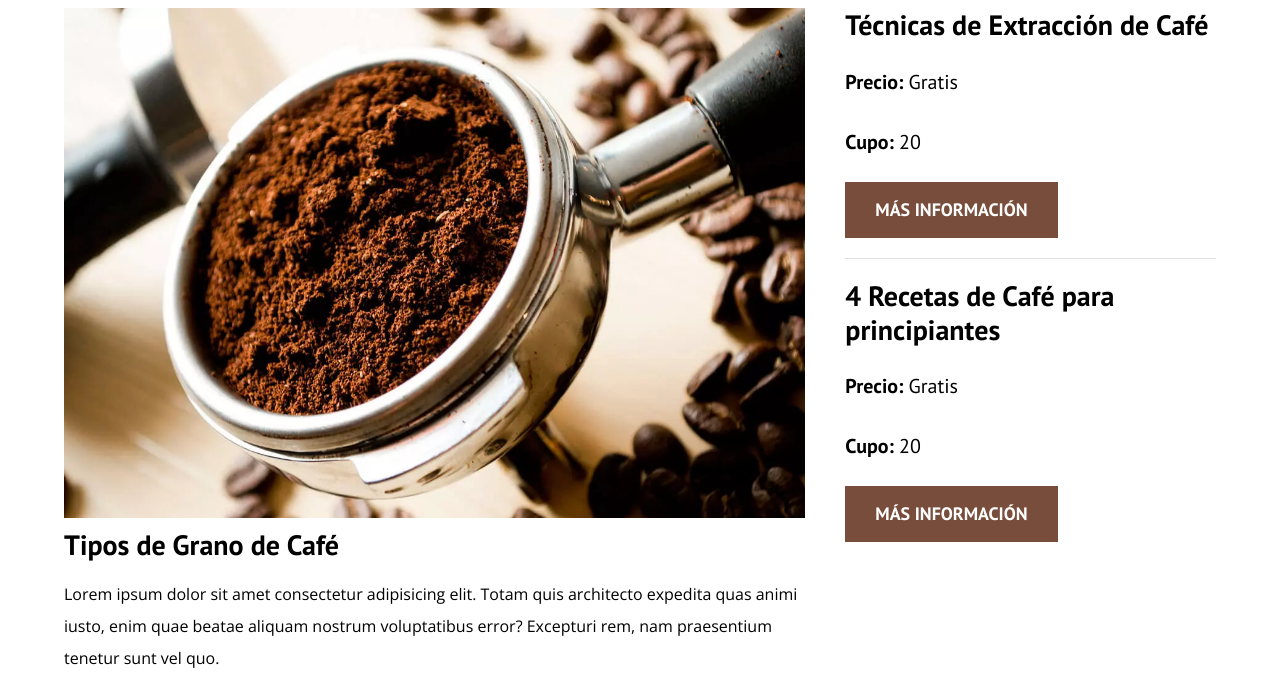
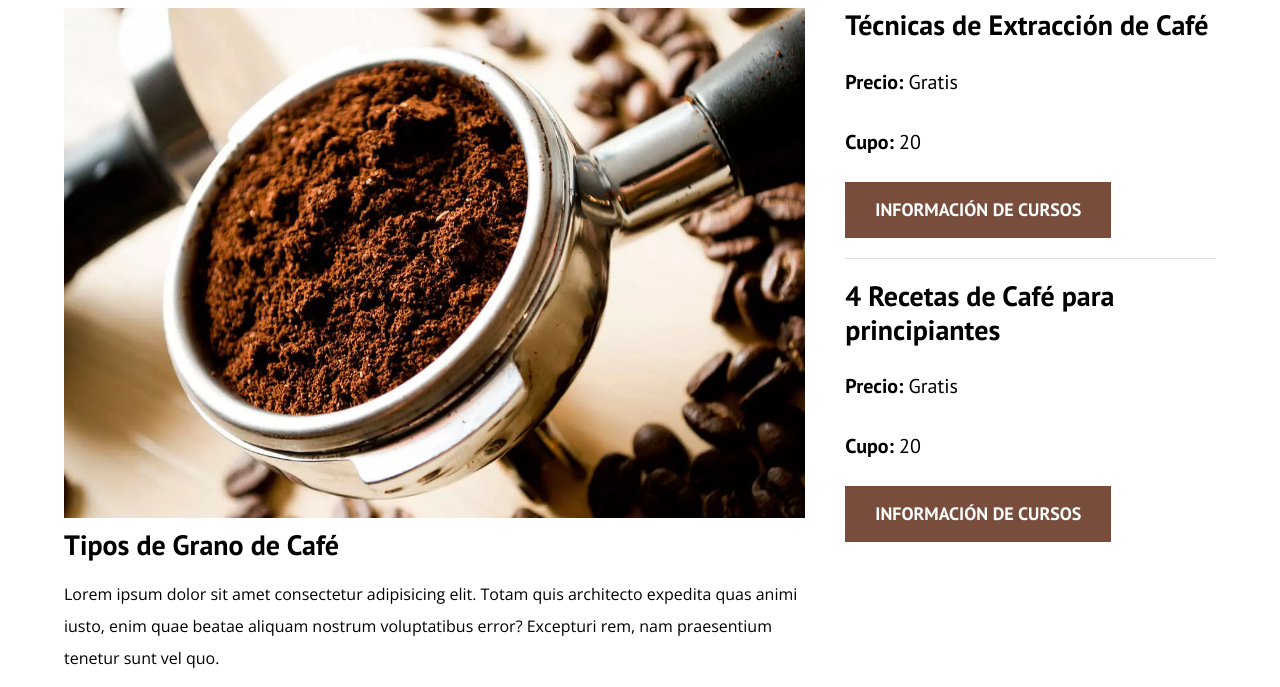
Before and after one commit to AGSS18/blog-de-cafe, a plain HTML site: page index.html in a window 1280 px wide. Shown: the part 694-1381 px from the top of the page. Drawn offline with nearby package versions, Linux system fonts and the light colour scheme.

Commit message:
SEO friendly

```diff
--- a/index.html
+++ b/index.html
@@ -4,6 +4,7 @@
     <meta charset="UTF-8" />
     <meta http-equiv="X-UA-Compatible" content="IE=edge" />
     <meta name="viewport" content="width=device-width, initial-scale=1.0" />
+    <meta name="description" content="P+agina Web de blog de café" />
     <link rel="stylesheet" href="css/normalize.css" />
     <link rel="preconnect" href="https://fonts.googleapis.com" />
     <link rel="preconnect" href="https://fonts.gstatic.com" crossorigin />
@@ -124,7 +125,7 @@
               Cupo: <span class="widget-course__info">20</span>
             </p>
             <a href="entrada.html" class="btn btn--secondary"
-              >Más Información</a
+              >Información de cursos</a
             >
           </li>
           <li class="widget-course">
@@ -136,7 +137,7 @@
               Cupo: <span class="widget-course__info">20</span>
             </p>
             <a href="entrada.html" class="btn btn--secondary"
-              >Más Información</a
+              >Información de cursos</a
             >
           </li>
         </ul>
```
